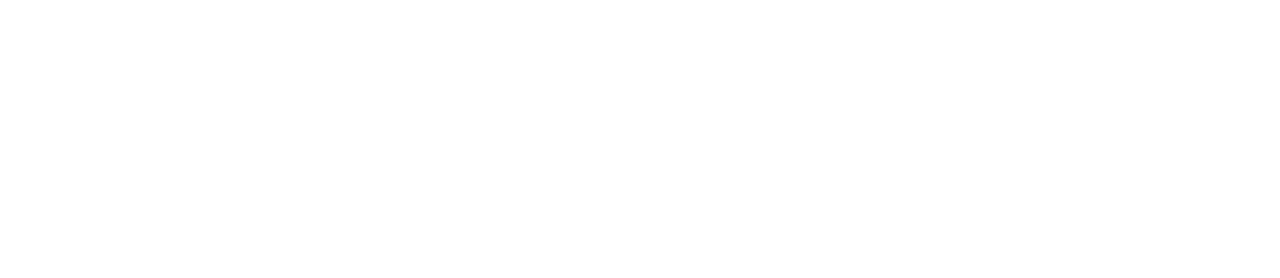
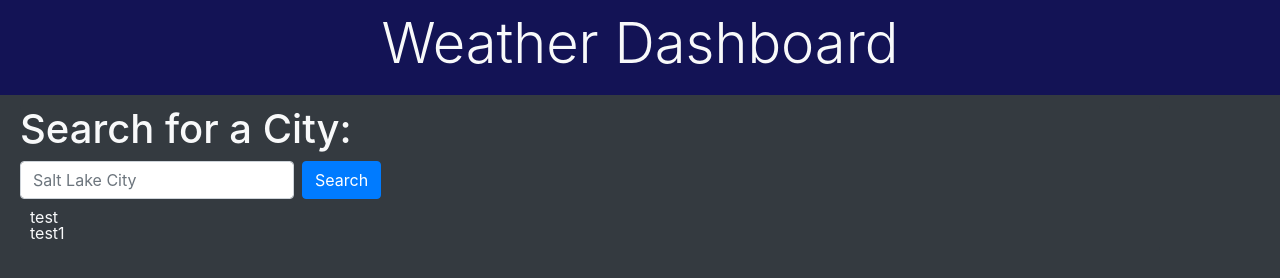
Before and after one commit to zdjorgensen/Weather-Dashboard, a plain HTML site: page index.html in a window 1280 px wide. Drawn offline with nearby package versions, Linux system fonts and the light colour scheme; no server answers.

Commit message:
style-update

```diff
--- a/assets/css/style.css
+++ b/assets/css/style.css
@@ -0,0 +1,26 @@
+body {
+    font-size: 16px;
+    line-height: 1;
+}
+
+header {
+    background-color: rgb(19, 19, 85);
+    padding: 10px;
+    margin-bottom: 10px;
+}
+
+#search-container {
+    margin-left: 20px;
+    padding: 0;
+}
+
+#search-card {
+    border: none;
+}
+
+#previous-search {
+    font-size: 16px;
+    padding-left: 0;
+    margin: 10px;
+    list-style: none;
+}
--- a/assets/js/script.js
+++ b/assets/js/script.js
@@ -0,0 +1,16 @@
+var locationSearch = $("#location-search");
+var locationUrl = "https://api.openweathermap.org/data/2.5/onecall?lat=40.760780&lon=-111.891045&units=imperial&appid=d90c570eff9716afb2d29265fa851068"
+
+
+
+fetch(locationUrl)
+    .then(function (response) {
+        return response.json();
+    })
+    .then(function (data) {
+        console.log(data);
+        // debugger;
+        var test = data.current.temp;
+        console.log(test);
+
+    });
--- a/index.html
+++ b/index.html
@@ -2,19 +2,41 @@
 <html lang="en">
   <head>
     <title>Weather Dashboard</title>
-    <!-- Required meta tags -->
     <meta charset="utf-8">
     <meta name="viewport" content="width=device-width, initial-scale=1, shrink-to-fit=no">
 
-    <!-- Bootstrap CSS -->
     <link rel="stylesheet" href="https://stackpath.bootstrapcdn.com/bootstrap/4.3.1/css/bootstrap.min.css" integrity="sha384-ggOyR0iXCbMQv3Xipma34MD+dH/1fQ784/j6cY/iJTQUOhcWr7x9JvoRxT2MZw1T" crossorigin="anonymous">
+    <link rel="stylesheet" href="./assets/css/style.css"></link>
   </head>
-  <body>
 
-    <!-- Optional JavaScript -->
-    <!-- jQuery first, then Popper.js, then Bootstrap JS -->
+  <body class="bg-dark text-light">
+    <header class="contatiner">
+      <h1 class="display-4 text-center"> Weather Dashboard </h1>
+    </header>
+
+    <section class="container" id="search-container">
+      <div class="card bg-dark" id="search-card" >
+        <div class="row">
+          <div class="col-12 col-md-6">
+            <h1>Search for a City:</h1>
+              <form class="form-inline" >
+                <input class="form-control mr-sm-2" type="text" placeholder="Salt Lake City">
+                <button class="btn btn-primary" id="location-search" type="submit">Search</button>
+
+              </form>
+            <ul id="previous-search" class="#">
+              <li>test</li>
+              <li>test1</li>
+            </ul>
+          </div>
+        </div>
+      </div>
+    </section>
+
+
+
     <script src="https://code.jquery.com/jquery-3.3.1.slim.min.js" integrity="sha384-q8i/X+965DzO0rT7abK41JStQIAqVgRVzpbzo5smXKp4YfRvH+8abtTE1Pi6jizo" crossorigin="anonymous"></script>
     <script src="https://cdnjs.cloudflare.com/ajax/libs/popper.js/1.14.7/umd/popper.min.js" integrity="sha384-UO2eT0CpHqdSJQ6hJty5KVphtPhzWj9WO1clHTMGa3JDZwrnQq4sF86dIHNDz0W1" crossorigin="anonymous"></script>
-    <script src="https://stackpath.bootstrapcdn.com/bootstrap/4.3.1/js/bootstrap.min.js" integrity="sha384-JjSmVgyd0p3pXB1rRibZUAYoIIy6OrQ6VrjIEaFf/nJGzIxFDsf4x0xIM+B07jRM" crossorigin="anonymous"></script>
+    <script src="./assets/js/script.js"></script>
   </body>
 </html>
```
